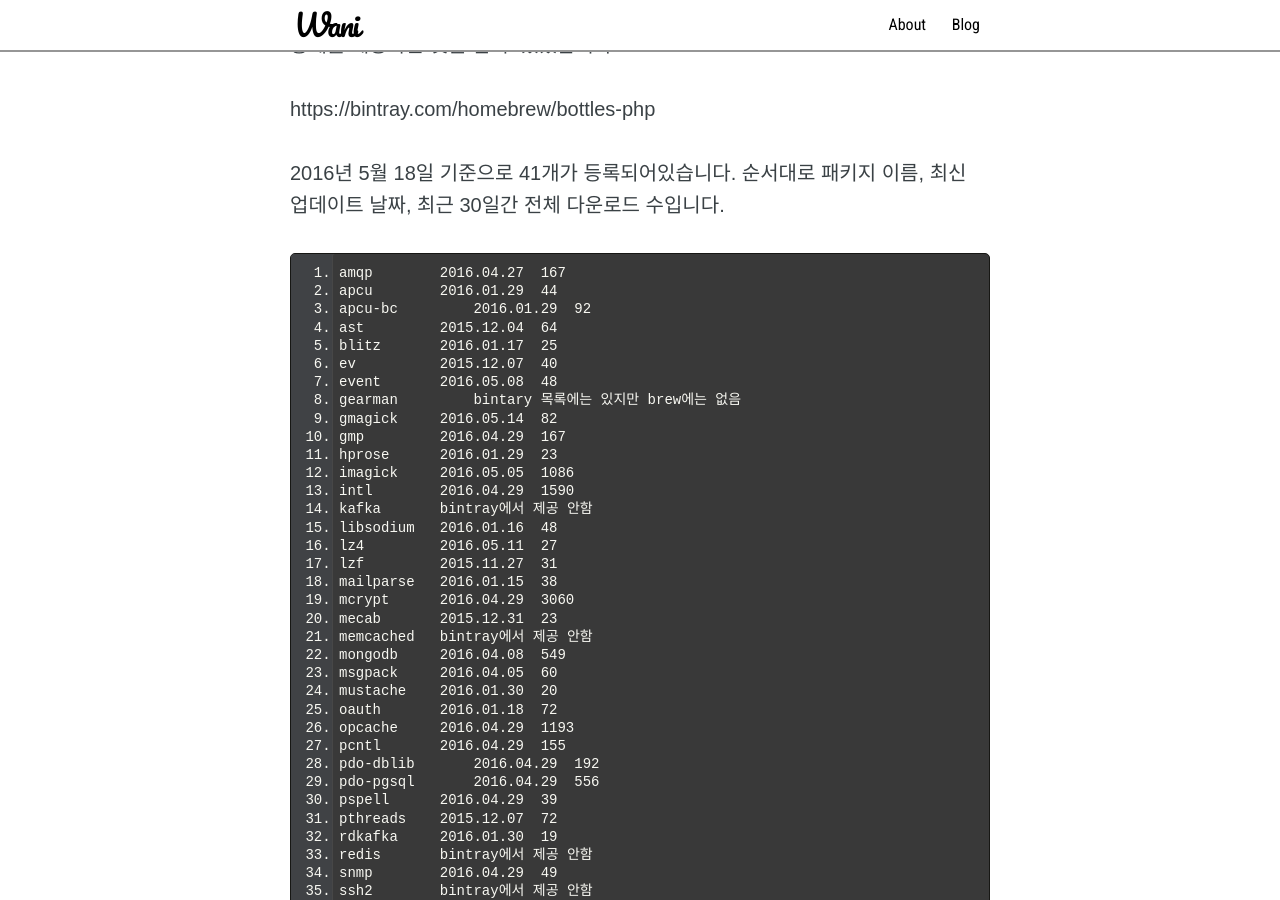
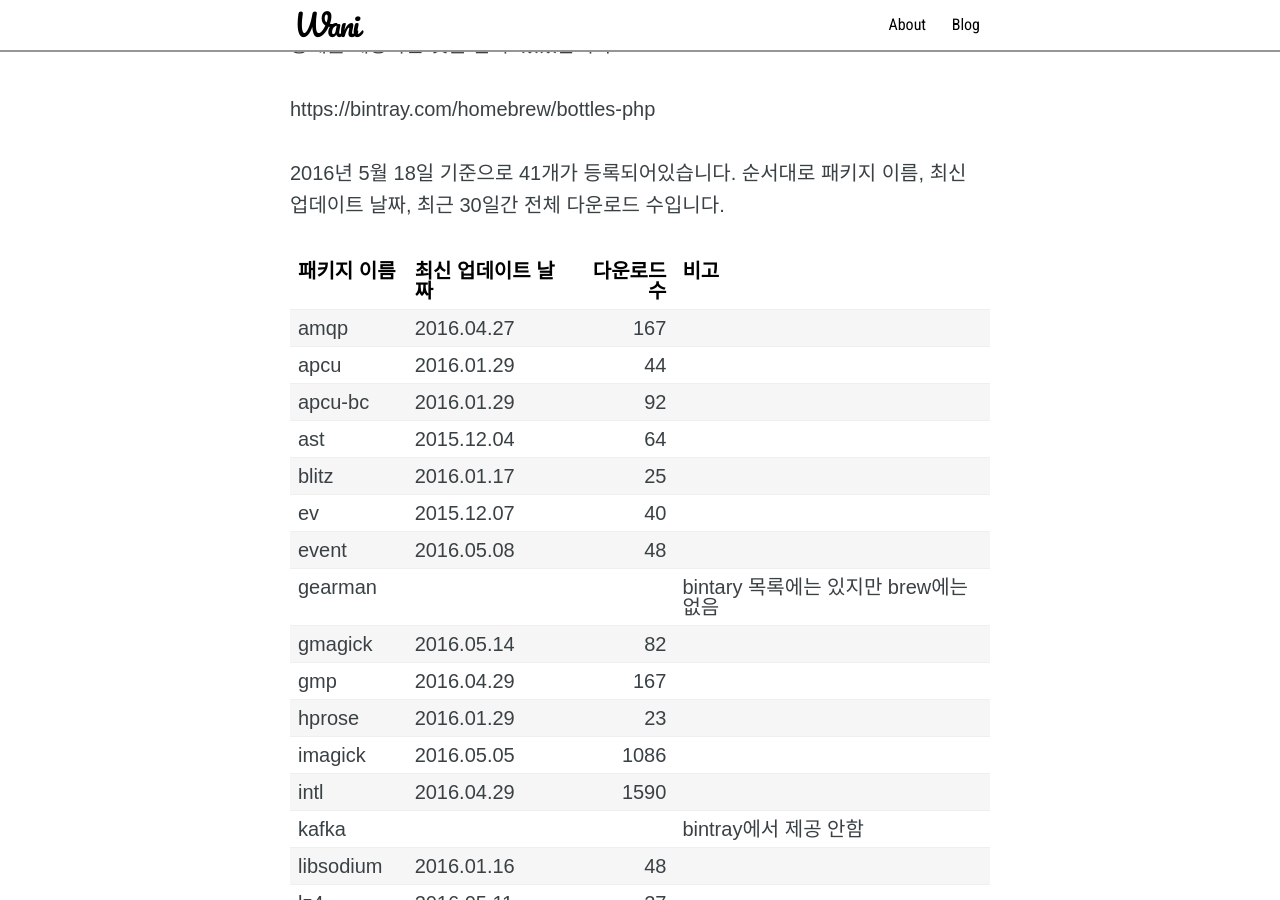
Before and after one commit to wan2land/wan2land.github.io, a Jekyll site: the page built from _posts/2016-05-18-php-extensions-in-brew.md, in a window 1280 px wide and 900 px high, scrolled down 974 px. Built offline with Jekyll 4.4.1, drawn with Linux system fonts in a browser that asks for light colours; nearby versions of some CDN libraries; some web fonts are replaced; comment, search, counter and statistics services are not loaded; a style sheet for code colours, icons or effects is not loaded; some of the changed text lies outside the part shown.

Commit message:
syntax to table

````diff
--- a/_posts/2016-05-18-php-extensions-in-brew.md
+++ b/_posts/2016-05-18-php-extensions-in-brew.md
@@ -18,49 +18,49 @@ https://bintray.com/homebrew/bottles-php
 2016년 5월 18일 기준으로 41개가 등록되어있습니다. 순서대로 패키지 이름, 최신
 업데이트 날짜, 최근 30일간 전체 다운로드 수입니다.
 
-```
-amqp        2016.04.27	167
-apcu        2016.01.29  44
-apcu-bc 	2016.01.29  92
-ast         2015.12.04  64
-blitz       2016.01.17  25
-ev          2015.12.07  40
-event       2016.05.08  48
-gearman 	bintary 목록에는 있지만 brew에는 없음
-gmagick     2016.05.14  82
-gmp         2016.04.29	167
-hprose      2016.01.29  23
-imagick     2016.05.05	1086
-intl        2016.04.29	1590
-kafka       bintray에서 제공 안함
-libsodium   2016.01.16  48
-lz4         2016.05.11  27
-lzf         2015.11.27  31
-mailparse   2016.01.15  38
-mcrypt      2016.04.29	3060
-mecab       2015.12.31  23
-memcached   bintray에서 제공 안함
-mongodb     2016.04.08  549
-msgpack     2016.04.05  60
-mustache    2016.01.30  20
-oauth       2016.01.18  72
-opcache     2016.04.29	1193
-pcntl       2016.04.29	155
-pdo-dblib 	2016.04.29  192
-pdo-pgsql 	2016.04.29  556
-pspell      2016.04.29	39
-pthreads    2015.12.07  72
-rdkafka     2016.01.30  19
-redis       bintray에서 제공 안함
-snmp        2016.04.29	49
-ssh2        bintray에서 제공 안함
-stats 	    bintary 목록에는 있지만 brew에는 없음
-swoole      2016.02.04  83
-tidy        2016.04.29  146
-timecop 	bintary 목록에는 있지만 brew에는 없음
-uuid        2016.01.21  70
-v8js        2016.04.22  99
-xdebug      2016.03.07  1437
-xxtea       2016.02.03  25
-yaml        bintray에서 제공 안함
-```
+| 패키지 이름 | 최신 업데이트 날짜 | 다운로드 수 | 비고 |
+| ----------- | ------------------ | -----------:| ---- |
+|amqp         | 2016.04.27         | 167         | |
+|apcu         | 2016.01.29         | 44          | |
+|apcu-bc      | 2016.01.29         | 92          | |
+|ast          | 2015.12.04         | 64          | |
+|blitz        | 2016.01.17         | 25          | |
+|ev           | 2015.12.07         | 40          | |
+|event        | 2016.05.08         | 48          | |
+|gearman      |                    |             | bintary 목록에는 있지만 brew에는 없음 |
+|gmagick      | 2016.05.14         | 82          | |
+|gmp          | 2016.04.29         | 167         | |
+|hprose       | 2016.01.29         | 23          | |
+|imagick      | 2016.05.05         | 1086        | |
+|intl         | 2016.04.29         | 1590        | |
+|kafka        |                    |             | bintray에서 제공 안함 |
+|libsodium    | 2016.01.16         | 48          | |
+|lz4          | 2016.05.11         | 27          | |
+|lzf          | 2015.11.27         | 31          | |
+|mailparse    | 2016.01.15         | 38          | |
+|mcrypt       | 2016.04.29         | 3060        | |
+|mecab        | 2015.12.31         | 23          | |
+|memcached    |                    |             | bintray에서 제공 안함 |
+|mongodb      | 2016.04.08         | 549         | |
+|msgpack      | 2016.04.05         | 60          | |
+|mustache     | 2016.01.30         | 20          | |
+|oauth        | 2016.01.18         | 72          | |
+|opcache      | 2016.04.29         | 1193        | |
+|pcntl        | 2016.04.29         | 155         | |
+|pdo-dblib    | 2016.04.29         | 192         | |
+|pdo-pgsql    | 2016.04.29         | 556         | |
+|pspell       | 2016.04.29         | 39          | |
+|pthreads     | 2015.12.07         | 72          | |
+|rdkafka      | 2016.01.30         | 19          | |
+|redis        |                    |             | bintray에서 제공 안함 |
+|snmp         | 2016.04.29         | 49          | |
+|ssh2         |                    |             | bintray에서 제공 안함 |
+|stats        |                    |             | bintary 목록에는 있지만 brew에는 없음 |
+|swoole       | 2016.02.04         | 83          | |
+|tidy         | 2016.04.29         | 146         | |
+|timecop      |                    |             | bintary 목록에는 있지만 brew에는 없음 |
+|uuid         | 2016.01.21         | 70          | |
+|v8js         | 2016.04.22         | 99          | |
+|xdebug       | 2016.03.07         | 1437        | |
+|xxtea        | 2016.02.03         | 25          | |
+|yaml         |                    |             | bintray에서 제공 안함 |
````
